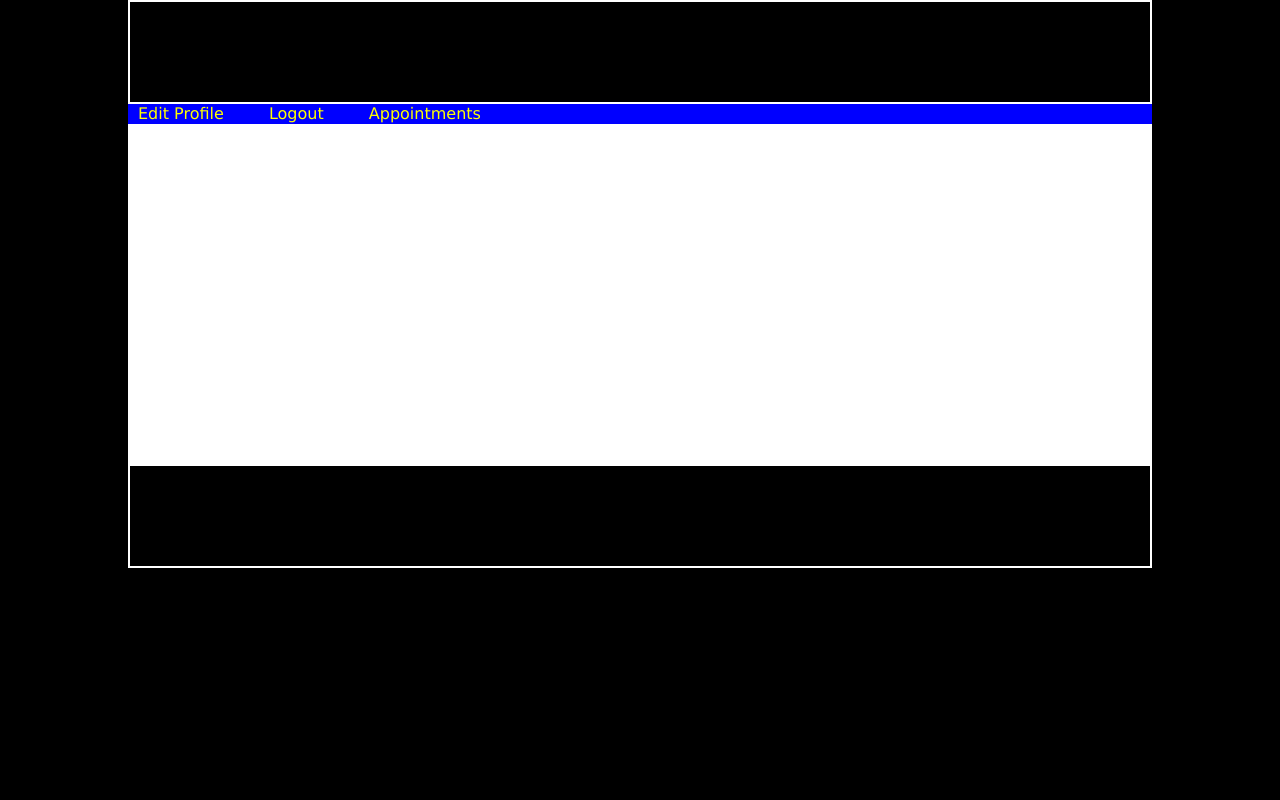
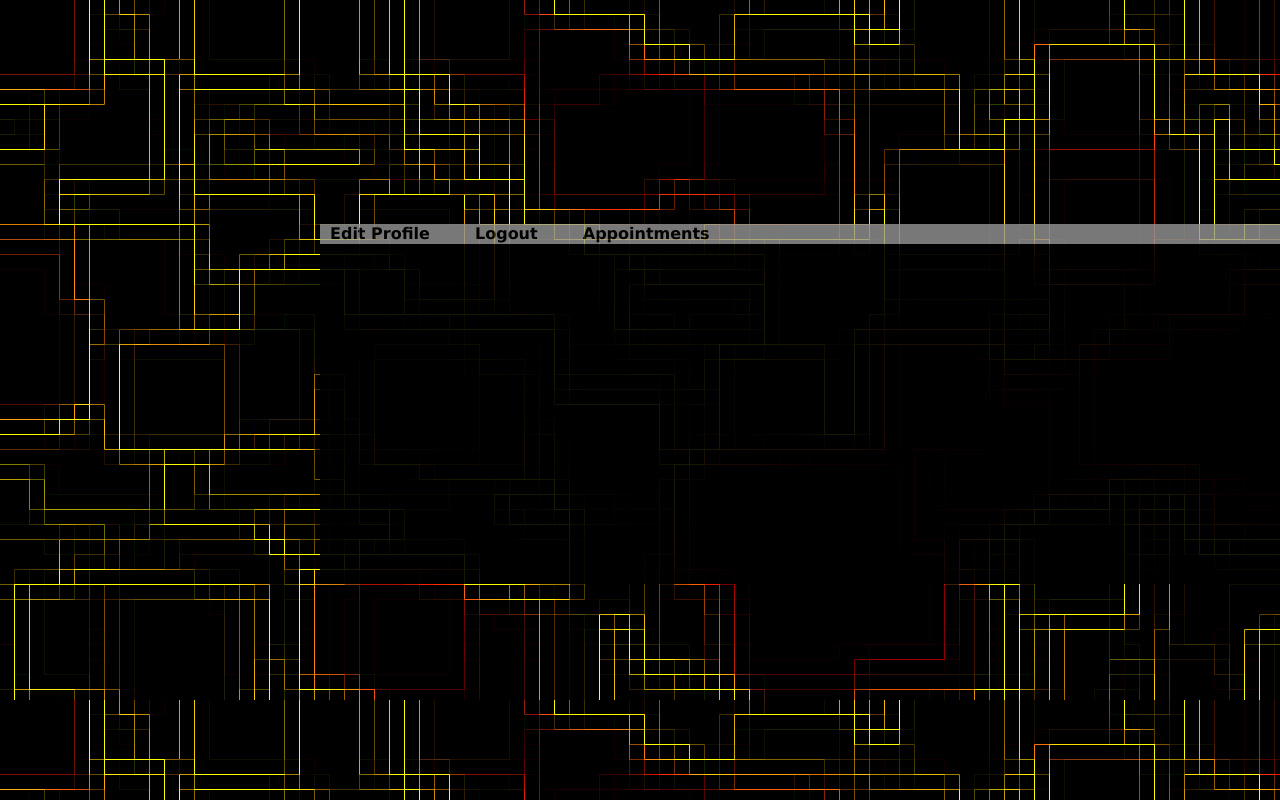
Before and after one commit to RomanFrei/Jumphost, a Rails app: template app/views/layouts/application.html.erb in a window 1280 px wide. Run offline with Rails 7, Linux system fonts and the light colour scheme; the template is opened without the code that fills it, so the values that code supplies are empty; a user stored in the database is signed in; parts of the project's set-up code (start-up, migrations or seed data) failed here and were passed over; some libraries are stand-ins or nearby versions.

Commit message:
Layout changed

```diff
--- a/app/assets/stylesheets/application.css
+++ b/app/assets/stylesheets/application.css
@@ -1,25 +1,38 @@
 * {
 	font-family: Verdana;
+	margin: 0;
 }
 
-body {
-	width: 1024px;
-	background-color: black;
-	height: auto;
-	margin: auto;
+html, body {
+	height: 100%;
 }
 
-#header {
-	border-style: solid;
-	border-width: 2px;
-	border-color: white;
-	height: 100px;
+#page-bg {
+	position: fixed;
+	top: 0;
+	left: 0;
+	width: 100%;
+	height: 100%;
+	background: url('/assets/background_jumphost.png')
+}
+
+#container {
+	position: absolute;
+	top: 28%;
+	width: 1024px;
+	left: 25%;
+	right: 25%;
 }
 
 #menu {
-	background-color: blue;
+	background-color: #969696;
 	padding-left: 10px;
 	height: 20px;
+	opacity: 0.8;
+}
+
+.menulink {
+	font-weight: bold;
 }
 
 .menuitem {
@@ -39,41 +52,38 @@ body {
 }
 
 .button {
-	background-color: blue;
+	background: #969696;
+	margin-top: 10px;
+	opacity: 0.6;
 }
 
 #content {
 	height: 300px;
-	background-color: white;
+	background-color: black;
+	color: white;
+	opacity: .9;
 	padding: 20px;
 	overflow: auto;
 }
 
-#footer {
-	border-style: solid;
-	border-width: 2px;
-	border-color: white;
-	height: 100px;
-}
-
 a:link {
 	text-decoration: none;
-	color: yellow;
+	color: black;
 }
 
 a:visited {
 	text-decoration: none;
-	color: yellow;
+	color: black;
 }
 
 a:hover {
 	text-decoration: none;
-	color: yellow;
+	color: black;
 }
 
 a:active {
 	text-decoration: none;
-	color: yellow;
+	color: black;
 }
 
 h1 {
--- a/app/views/layouts/application.html.erb
+++ b/app/views/layouts/application.html.erb
@@ -7,32 +7,32 @@
   <%= csrf_meta_tags %>
 </head>
 <body>
-	<div id="header">
-	</div>
+	<div id="page-bg">
+		<div id="container">
 			<div id="menu">
 				<% if current_user %>
 					<div class="menuitem">
-				<%= link_to "Edit Profile", edit_user_path(current_user.id) %>
+						<%= link_to "Edit Profile", edit_user_path(current_user.id), :class => 'menulink' %>
 					</div>
 					<div class="menuitem">
-				<%= link_to "Logout", :logout %>
+						<%= link_to "Logout", :logout, :class => 'menulink' %>
 					</div>
 					<div class="menuitem">
-				<%= link_to "Appointments", date_path %>
+						<%= link_to "Appointments", date_path, :class => 'menulink' %>
 					</div>
 				<% else %>
 					<div class="menuitem">
-				<%= link_to "Register", new_user_path %>
+						<%= link_to "Register", new_user_path, :class => 'menulink' %>
 					</div>
 					<div class="menuitem">
-				<%= link_to "Login", :login %>
+						<%= link_to "Login", :login, :class => 'menulink' %>
 					</div>
 				<% end %>
 			</div>
 			<div id="content">
 				<%= yield %>
 			</div>
-	<div id="footer">
+		</div>
 	</div>
 </body>
 </html>
--- a/app/views/users/_form.html.erb
+++ b/app/views/users/_form.html.erb
@@ -28,6 +28,6 @@
     <%= f.password_field :password_confirmation %>
   </div>
   <div class="actions">
-    <%= f.submit, :class => 'button' %>
+    <%= f.submit %>
   </div>
 <% end %>
--- a/app/views/users/edit.html.erb
+++ b/app/views/users/edit.html.erb
@@ -1,5 +1,4 @@
 <h1>Editing user</h1>
 
 <%= render 'form' %>
-
 <%= link_to 'Back', home_path , :class => 'button' %>
```
Also changed, not shown: app/assets/images/background_jumphost.png (added), 13 other files. Lines whose indentation alone changed are shown as unchanged.
